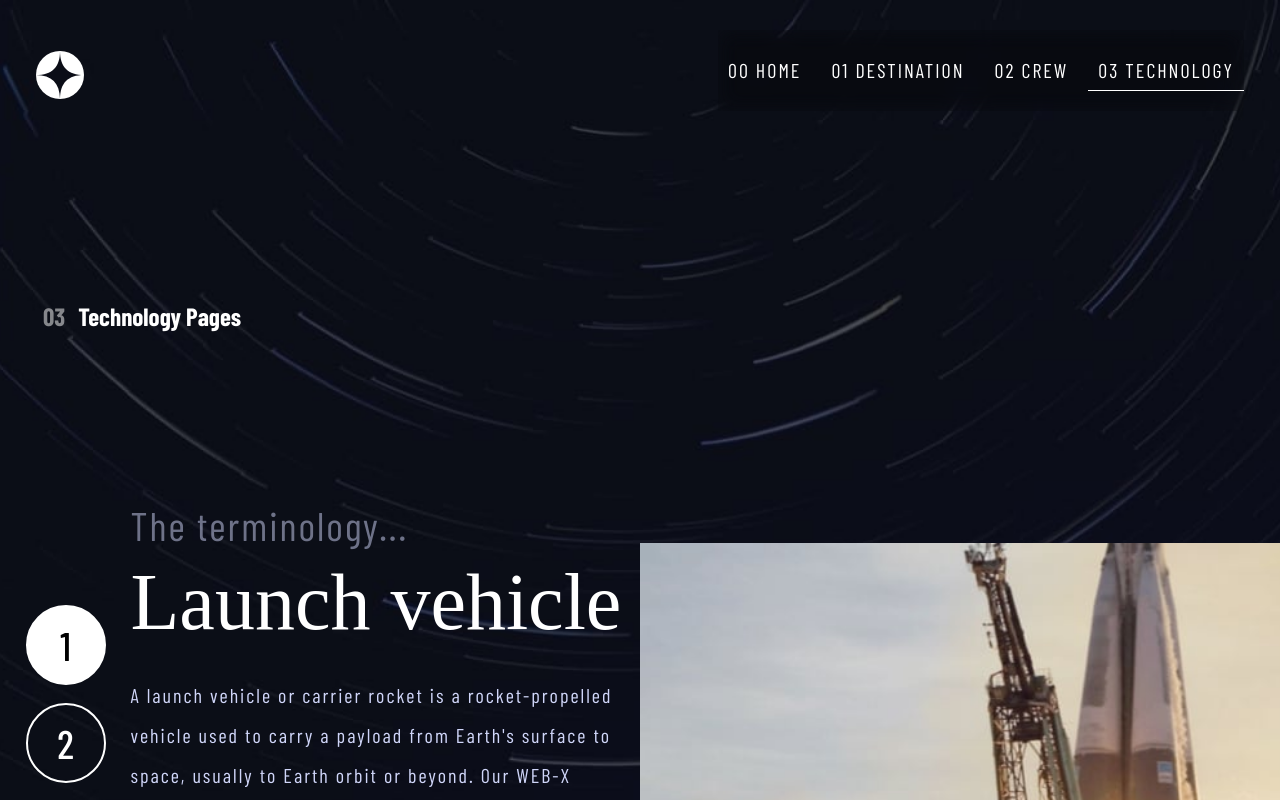
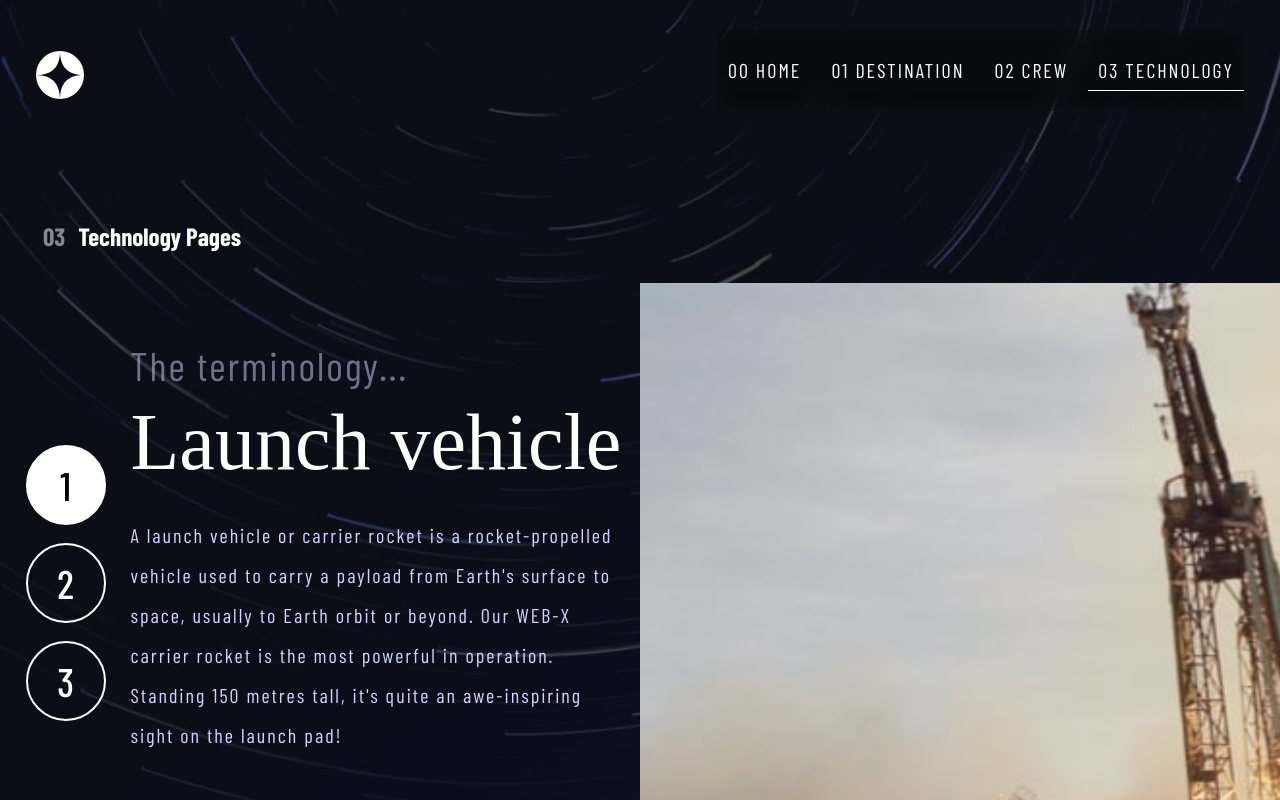
Before and after one commit to agun36/space-tourism-website-main-dev, a React (Vite) app: page /technology in a window 1280 px wide. Shown: the top 800 px of the page. Built offline with nearby package versions, Linux system fonts and the light colour scheme; a web font is replaced by a local one.

Commit message:
modified styles technology

```diff
--- a/src/components/spaceTouristLayout/styles.scss
+++ b/src/components/spaceTouristLayout/styles.scss
@@ -240,7 +240,7 @@ section {
                 .tech-picture {
                     picture {
                         img {
-                            min-height: 50vh !important;
+                            min-height: 75vh !important;
                         }
                     }
                 }
--- a/src/pages/technologyPages.tsx
+++ b/src/pages/technologyPages.tsx
@@ -17,7 +17,7 @@ export const TechnologyPages = () => {
             </div>
             {/* second column */}
             <div className='col-12 col-lg-12 row row-cols-lg-1    flex-lg-colum align-items-center justify-content-md-center   mx-auto my-lg-8'>
-                <div className='text-white-000 my-8   col-12 col-lg-12 d-flex  justify-content-center justify-content-sm-start justify-content-md-start bg-lg-danger p-lg-5'>
+                <div className='text-white-000    col-12 col-lg-12 d-flex  justify-content-center justify-content-sm-start justify-content-md-start bg-lg-danger p-lg-5'>
                     <h1 className='d-flex gap-2'><span className='opacity-50'>03</span>Technology Pages</h1>
                 </div>
                 <div className="about-technology col-12 col-lg-12 flex-lg-row   row row-sm-col-1 align-items-sm-center justify-content-sm-center me-md-auto  ">
```
